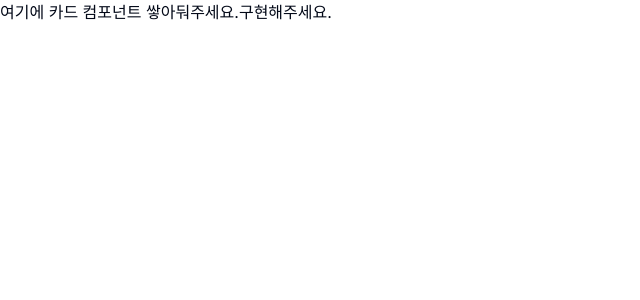
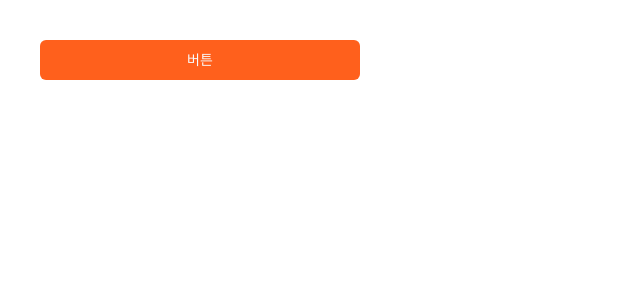
Before and after one commit to mash-up-kr/piikii_web, a Next.js app: page /button in a window 1280 px wide. Shown: the top 300 px of the page, without its empty margins (0-640 px from the left). Built offline with nearby package versions, Linux system fonts and the light colour scheme.

Commit message:
feature: button color 변경

```diff
--- a/app/button/page.tsx
+++ b/app/button/page.tsx
@@ -1,10 +1,11 @@
+import { BasisButton } from "@/components/common/Buttons/BasisButton";
 import React from "react";
 
 const ButtonComponentPage = () => {
   return (
-    <>
-      <div>여기에 카드 컴포넌트 쌓아둬주세요.구현해주세요.</div>
-    </>
+    <div className="mt-10 mx-10">
+      <BasisButton>버튼</BasisButton>
+    </div>
   );
 };
 
--- a/components/common/Buttons/BasisButton.tsx
+++ b/components/common/Buttons/BasisButton.tsx
@@ -1,15 +1,31 @@
-import * as React from "react"
-import { Slot } from "@radix-ui/react-slot"
-import { cva, type VariantProps } from "class-variance-authority"
+import * as React from "react";
+import { Slot } from "@radix-ui/react-slot";
+import { cva, type VariantProps } from "class-variance-authority";
 
-import { cn } from "@/lib/utils"
+import { cn } from "@/lib/utils";
 
 const buttonVariants = cva(
-  "inline-flex items-center justify-center whitespace-nowrap rounded-md text-sm font-medium ring-offset-background transition-colors focus-visible:outline-none focus-visible:ring-2 focus-visible:ring-ring focus-visible:ring-offset-2 disabled:pointer-events-none disabled:opacity-50",
+  `inline-flex
+    items-center
+    justify-center
+    whitespace-nowrap
+    rounded-md
+    text-sm
+    font-medium
+    ring-offset-background
+    transition-colors
+    focus-visible:outline-none
+    focus-visible:ring-2
+    focus-visible:ring-ring
+    focus-visible:ring-offset-2
+    disabled:pointer-events-none
+    disabled:opacity-40
+    w-80
+    `,
   {
     variants: {
       variant: {
-        default: "bg-primary text-primary-foreground hover:bg-primary/90",
+        default: "bg-primary-700 text-primary-foreground hover:bg-primary-800",
         destructive:
           "bg-destructive text-destructive-foreground hover:bg-destructive/90",
         outline:
@@ -31,26 +47,26 @@ const buttonVariants = cva(
       size: "default",
     },
   }
-)
+);
 
 export interface BasisButtonButtonProps
   extends React.ButtonHTMLAttributes<HTMLButtonElement>,
     VariantProps<typeof buttonVariants> {
-  asChild?: boolean
+  asChild?: boolean;
 }
 
 const BasisButton = React.forwardRef<HTMLButtonElement, BasisButtonButtonProps>(
   ({ className, variant, size, asChild = false, ...props }, ref) => {
-    const Comp = asChild ? Slot : "button"
+    const Comp = asChild ? Slot : "button";
     return (
       <Comp
         className={cn(buttonVariants({ variant, size, className }))}
         ref={ref}
         {...props}
       />
-    )
+    );
   }
-)
-BasisButton.displayName = "Button"
+);
+BasisButton.displayName = "Button";
 
-export { BasisButton, buttonVariants }
+export { BasisButton, buttonVariants };
--- a/tailwind.config.ts
+++ b/tailwind.config.ts
@@ -27,6 +27,9 @@ const config = {
         primary: {
           DEFAULT: "hsl(var(--primary))",
           foreground: "hsl(var(--primary-foreground))",
+          100: "#FFF1EB",
+          700: "#FF601C",
+          800: "#DD4808",
         },
         secondary: {
           DEFAULT: "hsl(var(--secondary))",
```
